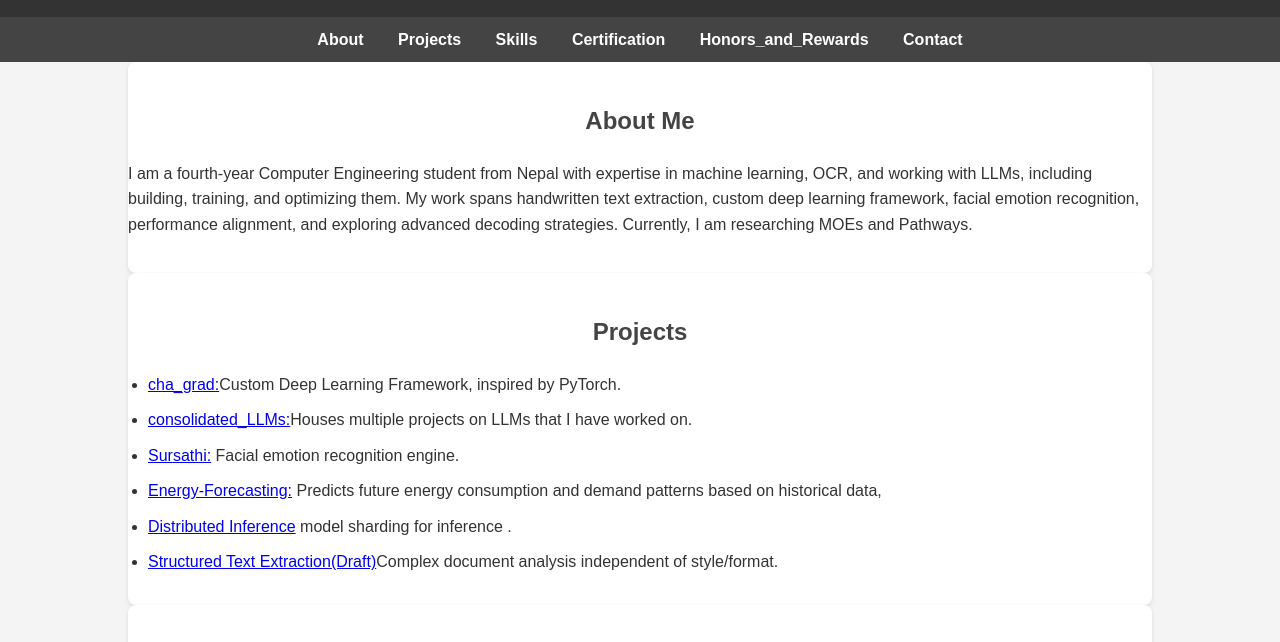
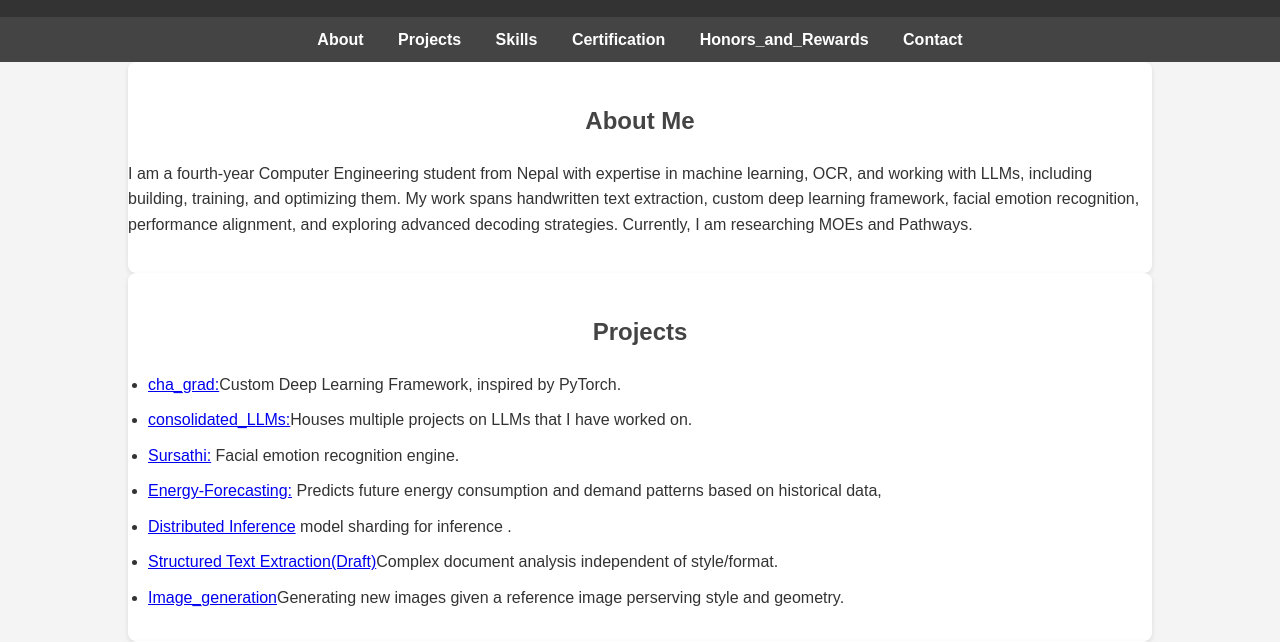
Before and after one commit to anmol-c03/portfolio, a plain HTML site: page index.html in a window 1280 px wide. Shown: the part 118-760 px from the top of the page. Drawn offline with Linux system fonts and the light colour scheme.

```diff
--- a/index.html
+++ b/index.html
@@ -39,6 +39,7 @@
             <li><a href="https://github.com/anmol-c03/Energy-Forecasting">Energy-Forecasting:</a> Predicts future energy consumption and demand patterns based on historical data,</li>
             <li><a href="https://github.com/anmol-c03/Distributed_inference">Distributed Inference</a> model sharding for inference .</li>
             <li><a href="https://github.com/anmol-c03/Structured_handwritten_data_extraction">Structured Text Extraction(Draft)</a>Complex document analysis independent of style/format.</li>
+            <li><a href="https://github.com/anmol-c03/image_gen_hackathon">Image_generation</a>Generating new images given a reference image perserving style and geometry.</li>
 
         </ul>
     </section>
```
